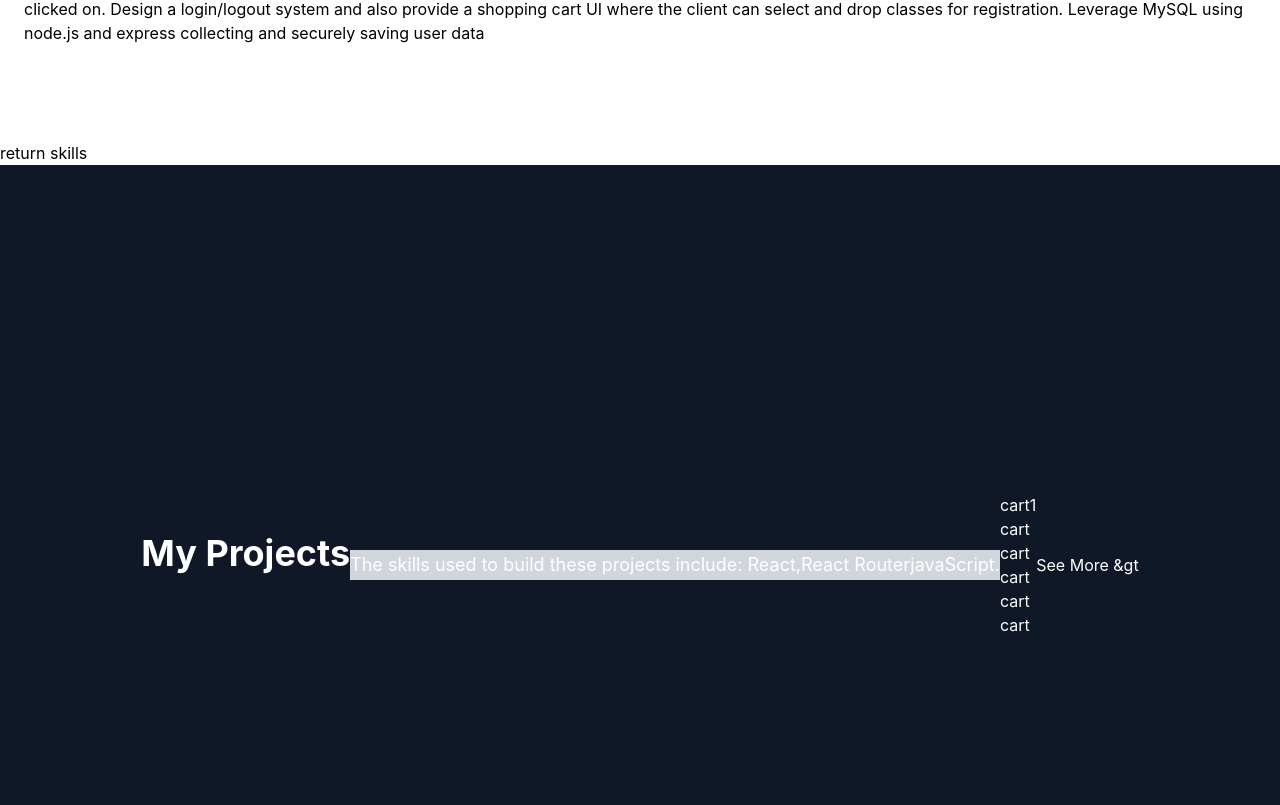
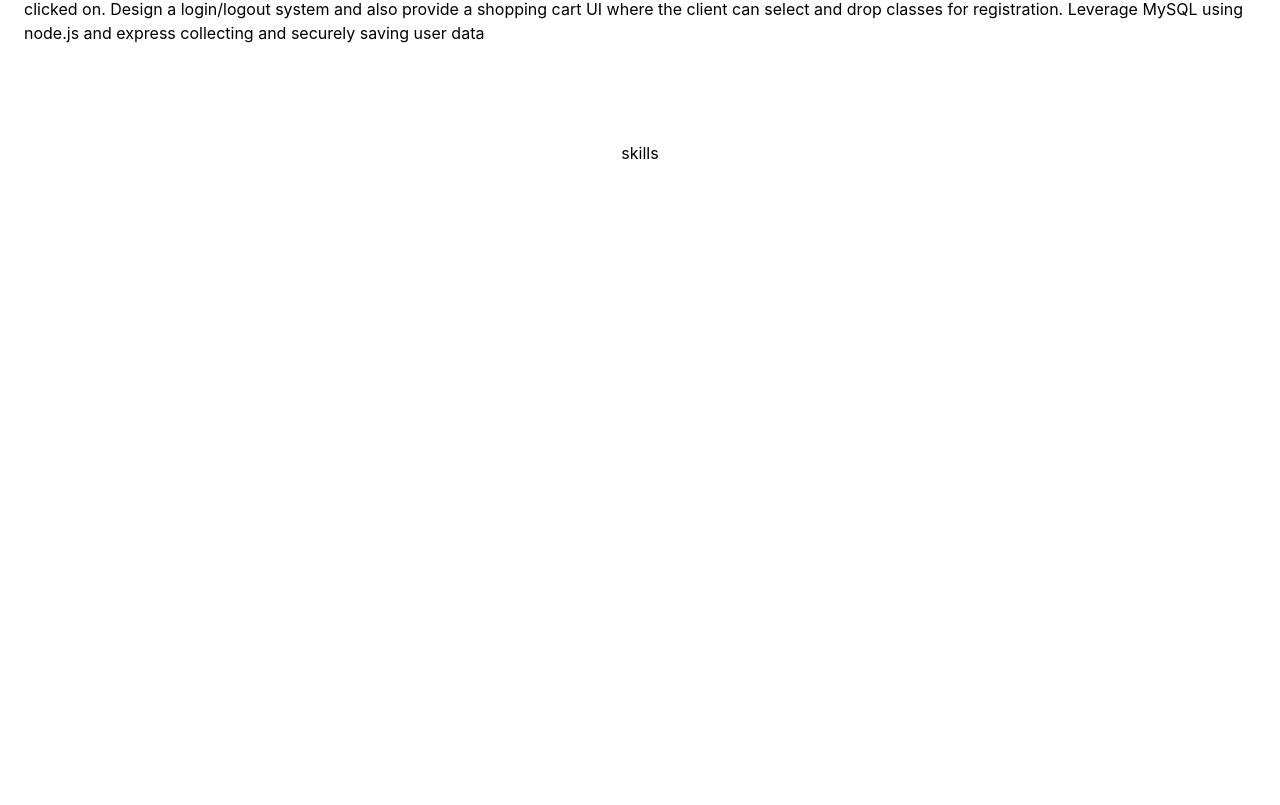
Before and after one commit to abdel1413/portfolioApp, a React (Vite) app: page / in a window 1280 px wide. Shown: the part 1475-2280 px from the top of the page. Built offline with nearby package versions, Linux system fonts and the light colour scheme.

Commit message:
debugging

```diff
--- a/src/App.jsx
+++ b/src/App.jsx
@@ -4,10 +4,10 @@ import { } from 'react'
 import './App.css'
 import { Routes,Route } from 'react-router-dom'
 import { Home } from './Pages/Home'
-import { About } from './components/About'
-import { Contact } from './components/Contact'
-import { Projects } from './components/Projects'
-import { Skills } from './components/Skills'
+// import { About } from './components/About'
+// import { Contact } from './components/Contact'
+// import { Projects } from './components/Projects'
+// import { Skills } from './components/Skills'
 
 
 function App() {
@@ -17,10 +17,10 @@ function App() {
 
    <Routes>
     <Route index element={<Home/>} />
-    <Route path='/about' element={<About/>}/>
+    {/* <Route path='/about' element={<About/>}/>
     <Route path='/skills' element={<Skills/>} />
     <Route path='/projects' element={<Projects/>}/>
-    <Route  path='/contact' element={<Contact/>}/>
+    <Route  path='/contact' element={<Contact/>}/> */}
    </Routes>
 
   )
--- a/src/components/Navbar.jsx
+++ b/src/components/Navbar.jsx
@@ -1,11 +1,11 @@
-import { Link } from "react-router"
+// import { Link } from "react-router-dom"
 
 
 export const Navbar=()=>{
     return (<nav className=" fixed top-0 left-0 bg-gray-950/80 text-white z-50 w-full " id='navbar'>
          <div className="max-w-7xl mx-auto px-6 py-4 flex items-center justify-between">
 
-            <Link t0= "/hero" className="text-2xl font-bold text-blue-500">AT</Link>
+            <a href= "#hero" className="text-2xl font-bold text-blue-500">AT</a>
          </div>
          <div className="hidden md:flex items-center gap-8 py-4">
             <a href="#about" className="hover: text-blue-400 transition">About</a>
--- a/src/components/Skills.jsx
+++ b/src/components/Skills.jsx
@@ -1,8 +1,11 @@
 export const Skills =()=>{
     return(
-        <>
-        return skills
-        </>
+        <section id="skills" className="min-h-screen scroll-h-24" >
+            <div className= "flex items-center justify-center">
+              skills
+            </div>
+
+        </section>
     )
 
 }
```
